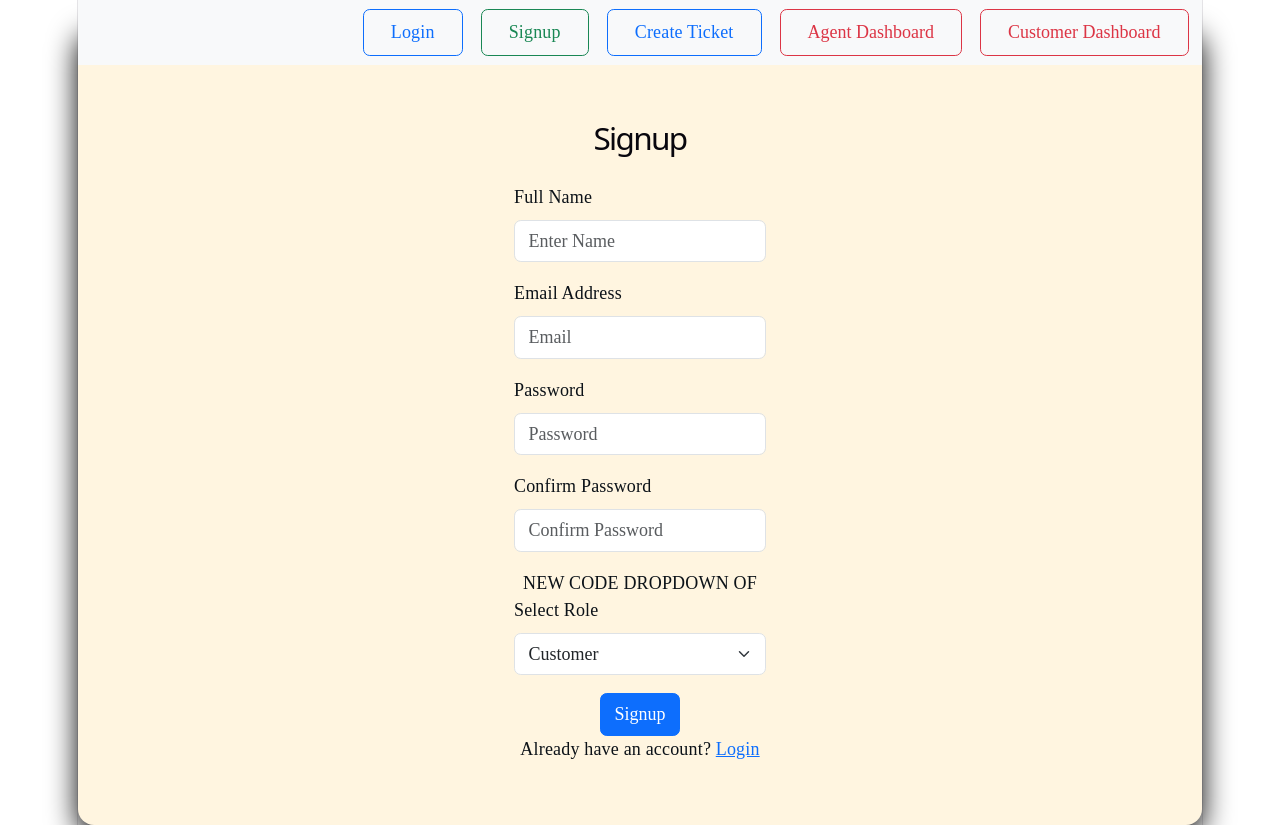
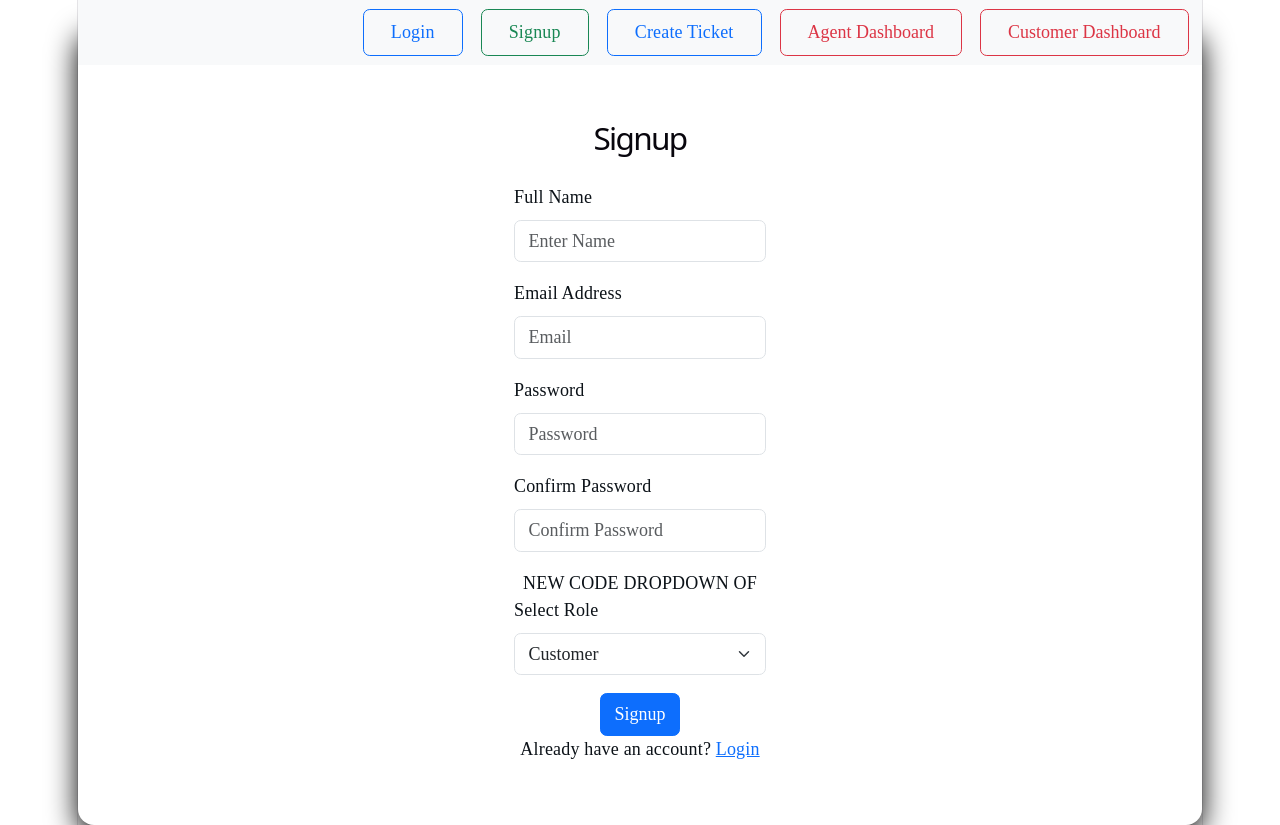
Before and after one commit to manahil212/Final-Hackathon, a React (Vite) app in the folder frontend/: page /signup in a window 1280 px wide. Built offline with nearby package versions, Linux system fonts and the light colour scheme; a web font is replaced by a local one.

Commit message:
project done it

```diff
--- a/frontend/src/App.css
+++ b/frontend/src/App.css
@@ -3,7 +3,7 @@ body{
 }
 
 .modern-card{
-  background-color:rgb(255, 245, 224) !important;
+  /* background-color:rgb(255, 245, 224) !important; */
   color: rgb(12, 18, 24);
   border-radius: 16px;
   box-shadow: 0 10px 30px rgba(0, 0, 0, 08);
```
